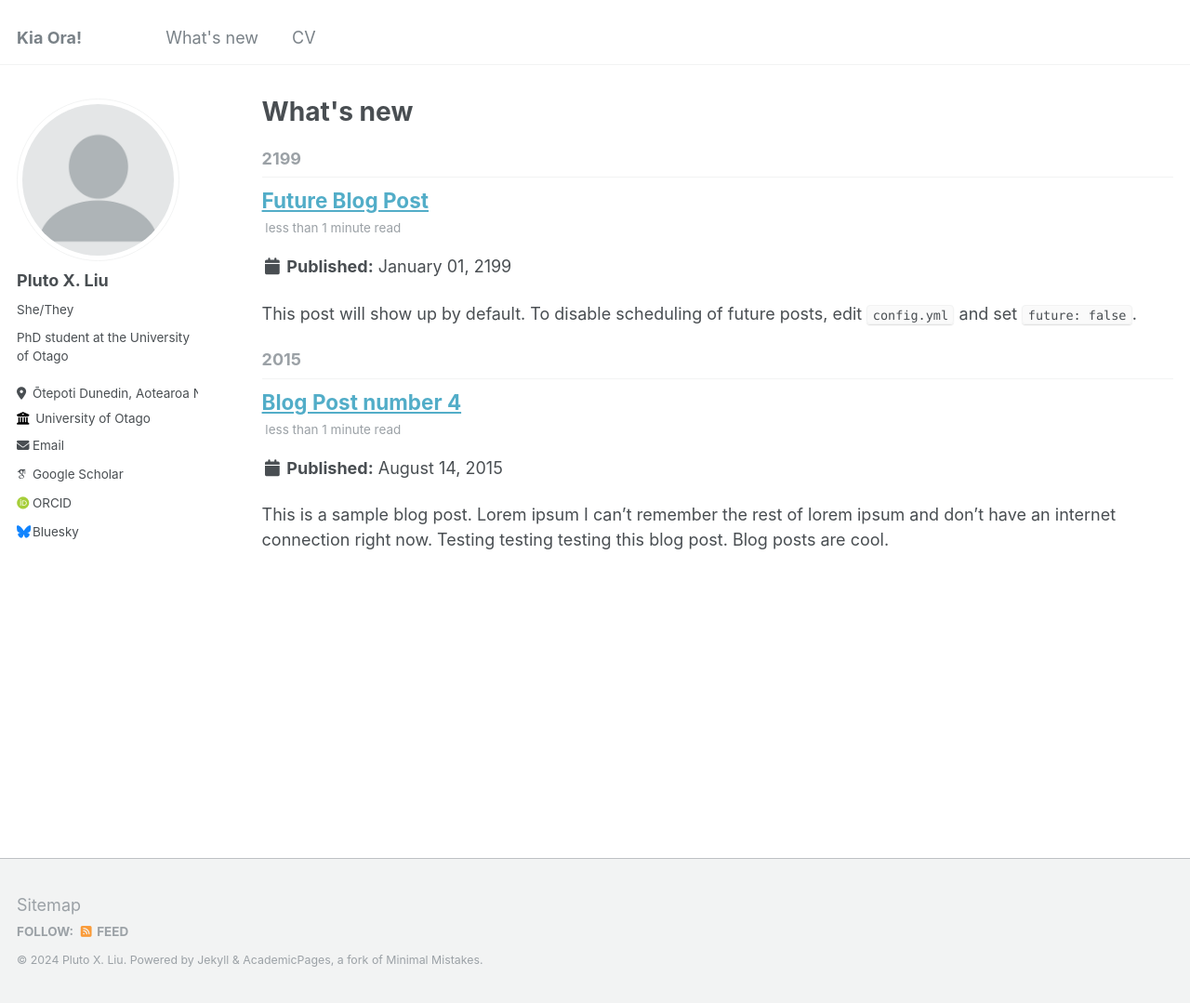
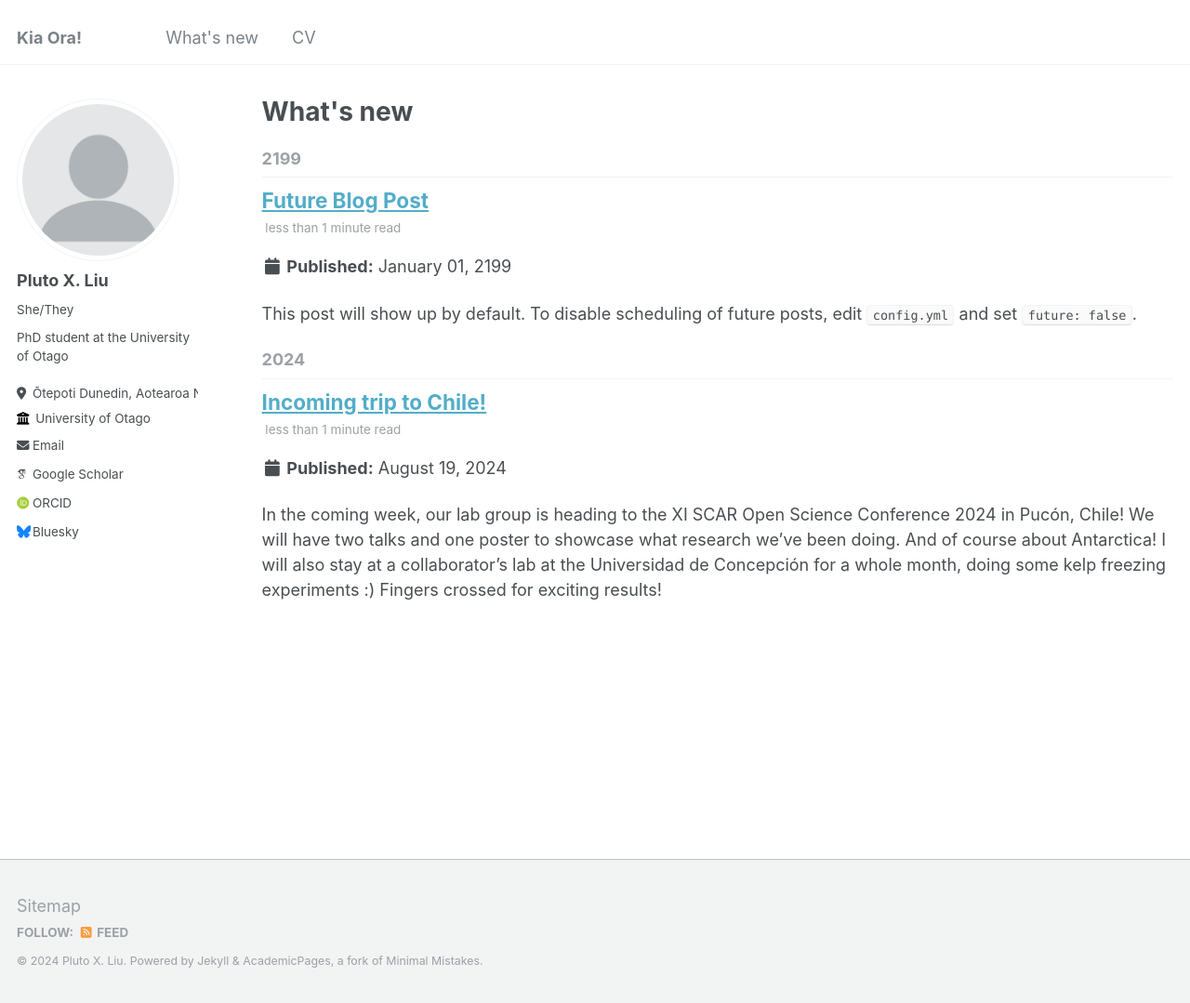
Before and after one commit to PlutoXLiu/PlutoXLiu.github.io, a Jekyll site: the page built from _pages/year-archive.html, in a window 1280 px wide and 1079 px high. Shown: the whole window at 93% size. Built offline with Jekyll 4.4.1, drawn with Linux system fonts in a browser that asks for light colours; some web fonts are replaced.

Commit message:
Update 2024-08.md

```diff
--- a/_posts/2015-08-14-blog-post-4.md
+++ b/_posts/2015-08-14-blog-post-4.md
@@ -1,20 +1,12 @@
 ---
-title: 'Blog Post number 4'
-date: 2015-08-14
-permalink: /posts/2012/08/blog-post-4/
+title: 'Incoming trip to Chile!'
+date: 2024-08-19
+permalink: /posts/2024/08/post1/
 tags:
-  - cool posts
-  - category1
-  - category2
+  - SCAR
+  - conference
+  - presentation
 ---
 
-This is a sample blog post. Lorem ipsum I can't remember the rest of lorem ipsum and don't have an internet connection right now. Testing testing testing this blog post. Blog posts are cool.
-
-Headings are cool
-======
-
-You can have many headings
-======
-
-Aren't headings cool?
-------
+In the coming week, our lab group is heading to the XI SCAR Open Science Conference 2024 in Pucón, Chile! We will have two talks and one poster to showcase what research we've been doing. And of course about Antarctica!
+I will also stay at a collaborator's lab at the Universidad de Concepción for a whole month, doing some kelp freezing experiments :) Fingers crossed for exciting results!
```
